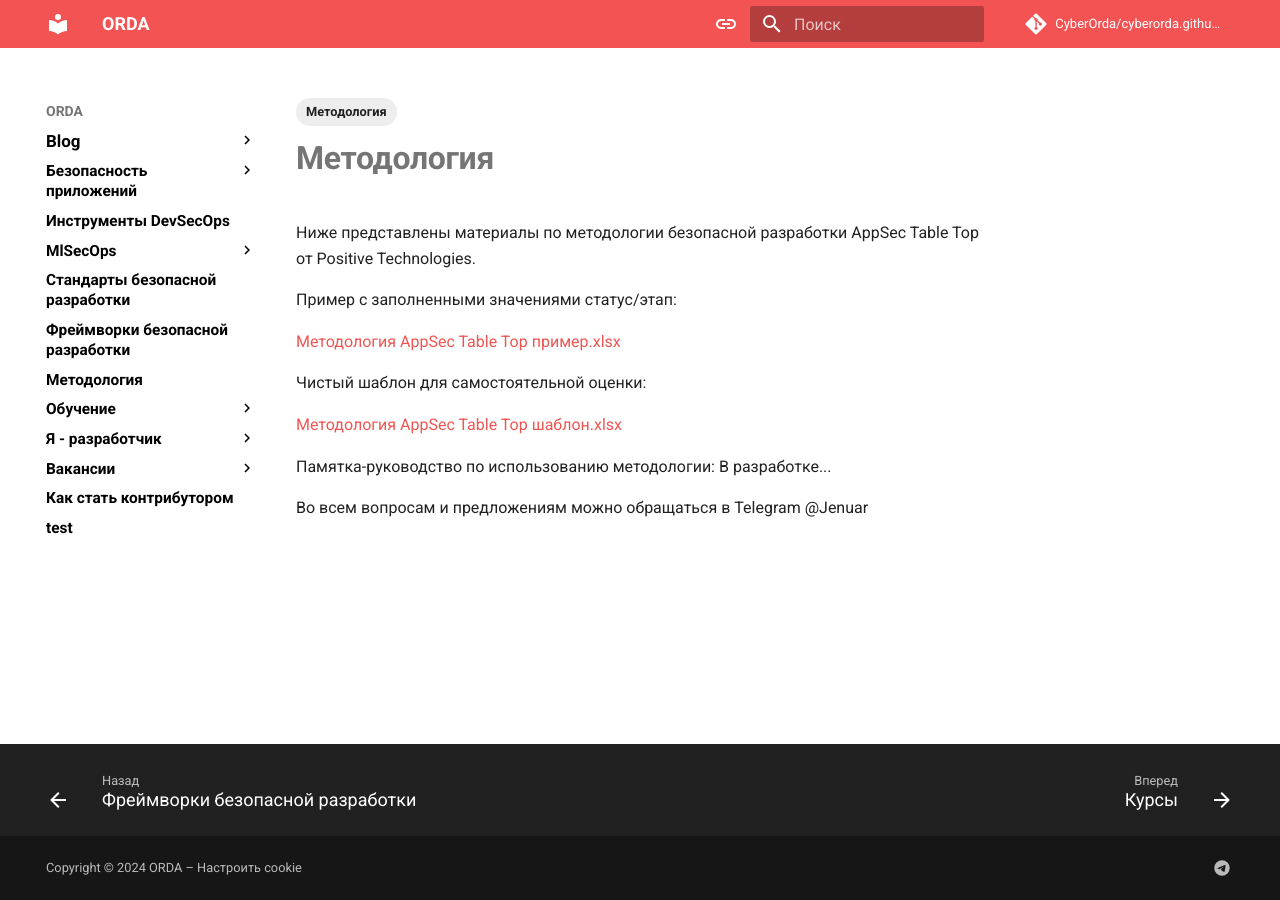
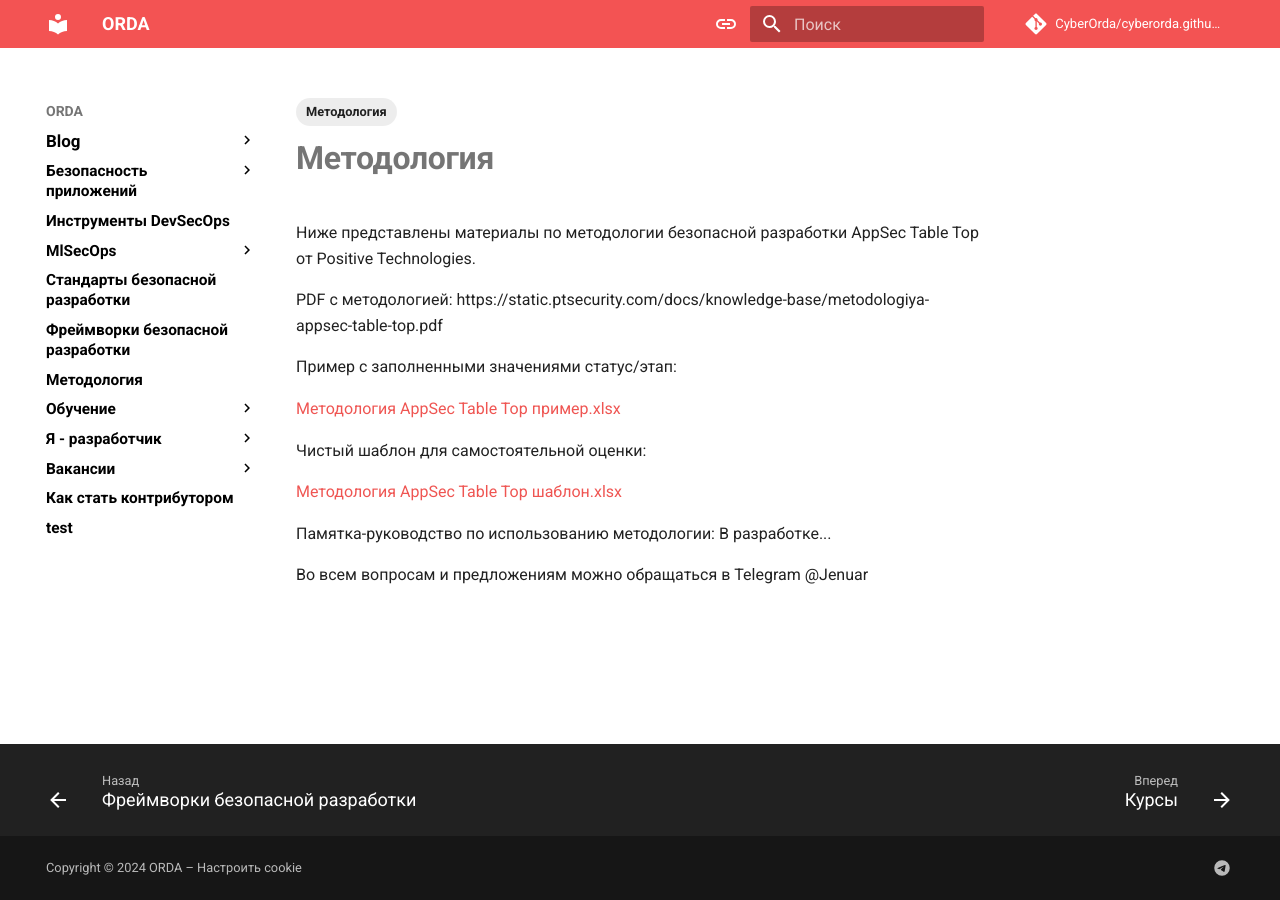
Before and after one commit to CyberOrda/cyberorda.github.io, an MkDocs documentation site: the page built from docs/methodology.md, in a window 1280 px wide. Built offline with MkDocs 1.6.1 and Material for MkDocs 9.7.7, drawn with Linux system fonts in a browser that asks for light colours; comment, search, counter and statistics services are not loaded.

Commit message:
Update methodology.md
Добавил ссылку на ПДФ
Обновил шаблон дорожной карты

```diff
--- a/docs/methodology.md
+++ b/docs/methodology.md
@@ -10,13 +10,16 @@
 
 Ниже представлены материалы по методологии безопасной разработки AppSec Table Top от Positive Technologies.
 
+PDF с методологией:
+https://static.ptsecurity.com/docs/knowledge-base/metodologiya-appsec-table-top.pdf
+
 Пример с заполненными значениями статус/этап:
 
 [Методология AppSec Table Top пример.xlsx](https://github.com/user-attachments/files/16963090/AppSec.Table.Top.xlsx)
 
 Чистый шаблон для самостоятельной оценки:
 
-[Методология AppSec Table Top шаблон.xlsx](https://github.com/user-attachments/files/16963084/AppSec.Table.Top.xlsx)
+[Методология AppSec Table Top шаблон.xlsx](https://github.com/user-attachments/files/17943244/AppSec.Table.Top.xlsx)
 
 Памятка-руководство по использованию методологии: В разработке...
 
```
